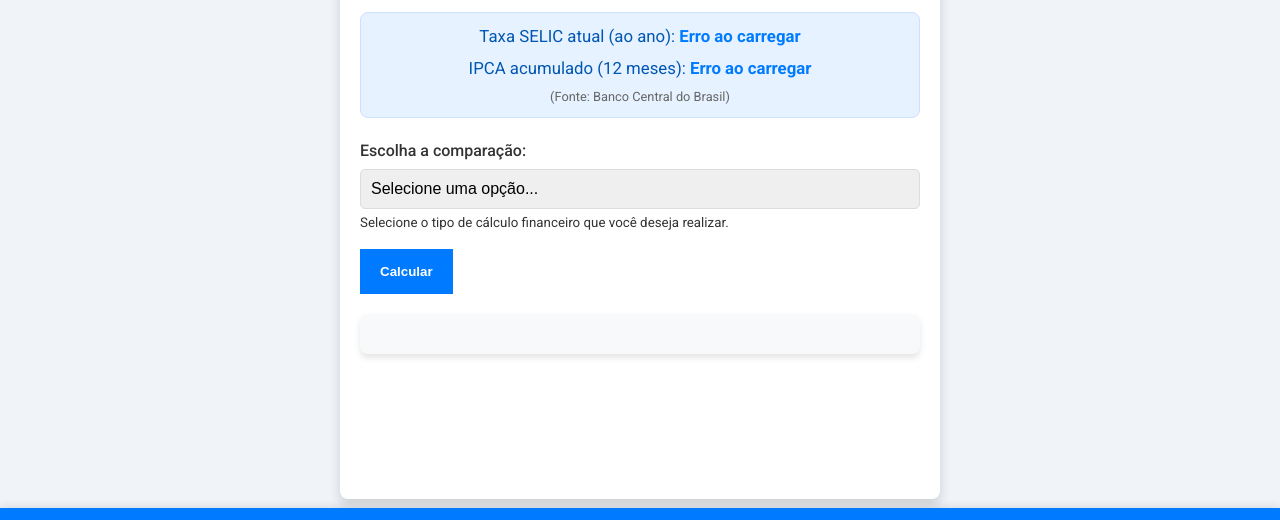
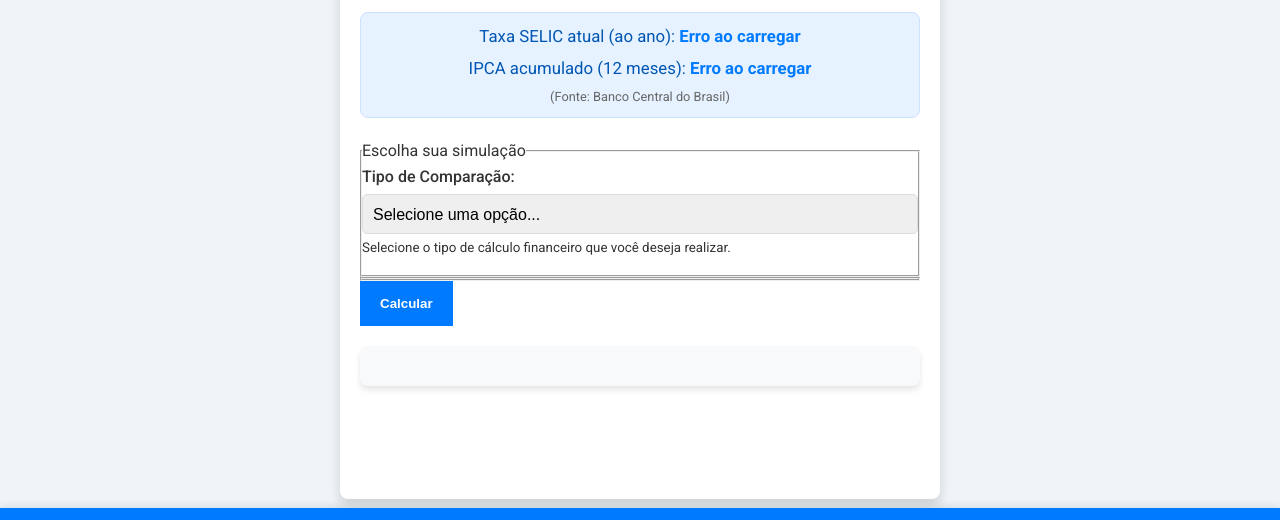
Before and after one commit to gabrielbribeiroo/Finance, a plain HTML site: page index.html in a window 1280 px wide. Shown: the part 201-721 px from the top of the page. Drawn offline with Linux system fonts and the light colour scheme; no server answers.

Commit message:
Refactor index.html: Improve structure of financial simulation form, enhance accessibility with fieldsets and legends, and update placeholder text for better user guidance.

```diff
--- a/index.html
+++ b/index.html
@@ -15,7 +15,8 @@
         <header class="header">
             <h1>TaxCalcBR: Simulador de Pagamentos e Investimentos</h1>
             <p>Selecione uma opção abaixo para começar sua análise financeira.</p>
-            <div class="financial-rates-info"> <p>Taxa SELIC atual (ao ano): <span id="selic-rate">Carregando...</span></p>
+            <div class="financial-rates-info">
+                <p>Taxa SELIC atual (ao ano): <span id="selic-rate">Carregando...</span></p>
                 <p>IPCA acumulado (12 meses): <span id="ipca-rate">Carregando...</span></p>
                 <small>(Fonte: Banco Central do Brasil)</small>
             </div>
@@ -23,11 +24,9 @@
 
         <main class="form-container">
             <form id="form-simulador">
-                <div class="form-group">
-                    <label for="opcao">Escolha a comparação:</label>
-                    <select id="opcao" aria-describedby="opcao-description">
-                        <option value="0">Selecione uma opção...</option>
-                        <option value="1">Rendimento vs. Parcelas (com juros e descontos)</option>
+                <fieldset class="form-section"> <legend class="section-title">Escolha sua simulação</legend> <div class="form-group">
+                        <label for="opcao">Tipo de Comparação:</label> <select id="opcao" aria-describedby="opcao-description">
+                            <option value="0" disabled selected>Selecione uma opção...</option> <option value="1">Rendimento vs. Parcelas (com juros e descontos)</option>
                             <option value="2">À Vista vs. Parcelas (comparar valores)</option>
                             <option value="3">Entrada + Parcelas vs. À Vista</option>
                             <option value="4">Comparar duas opções de parcelamento</option>
@@ -37,13 +36,18 @@
                         </select>
                         <small id="opcao-description" class="sr-only">Selecione o tipo de cálculo financeiro que você deseja realizar.</small>
                     </div>
-                <div id="input-container" class="form-group">
-                    </div>
+                </fieldset>
+
+                <fieldset id="input-container" class="form-section dynamic-inputs">
+                    <legend class="section-title">Detalhes da Simulação</legend> <p class="placeholder-text">Selecione uma opção acima para ver os campos.</p> </fieldset>
+
                 <button type="button" id="calcular">Calcular</button>
             </form>
         </main>
 
-        <section id="resultado" class="resultado" aria-live="polite"></section>
+        <section id="resultado" class="resultado" aria-live="polite">
+            <p class="placeholder-text">Os resultados da sua simulação aparecerão aqui.</p>
+        </section>
     </div>
 
     <footer class="footer">
```
Lines whose indentation alone changed are shown as unchanged.
